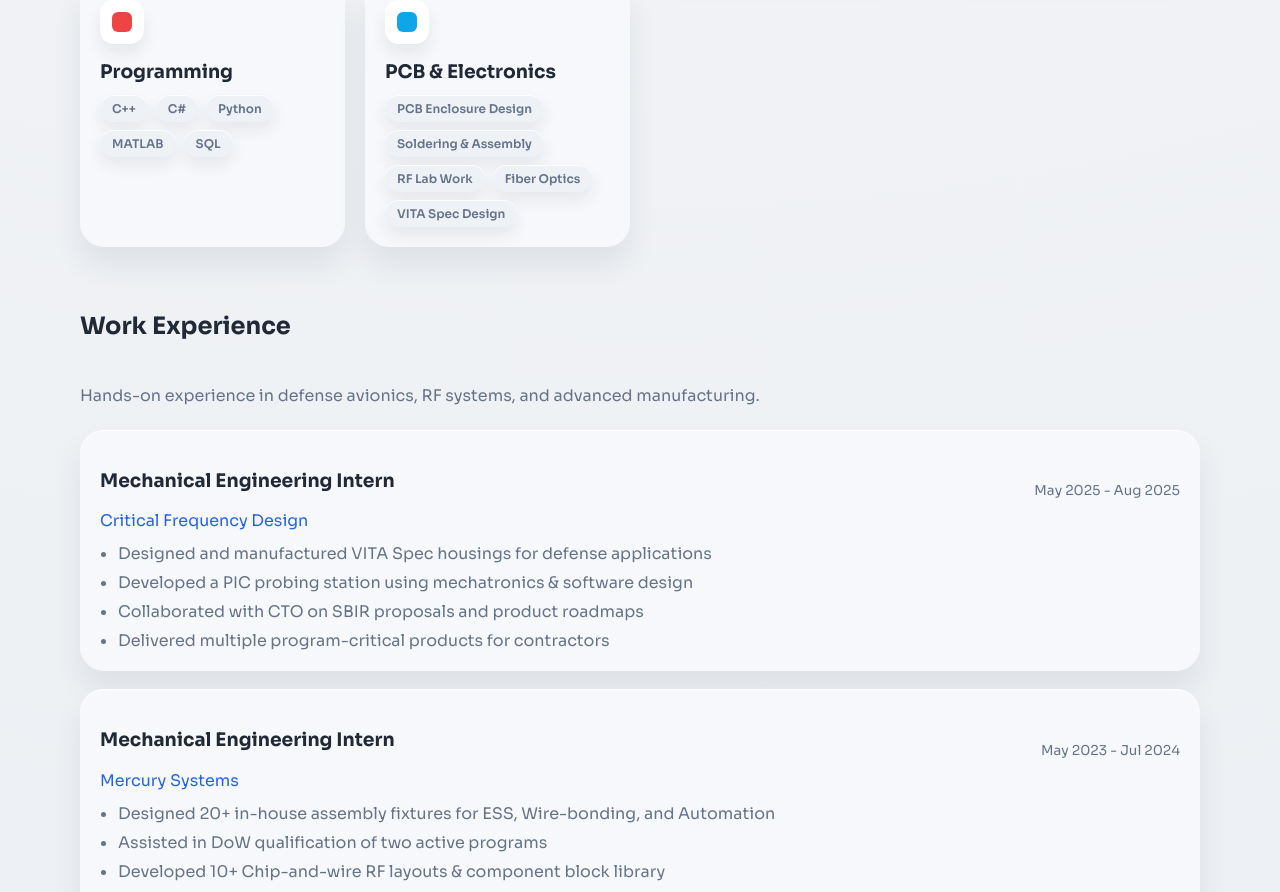
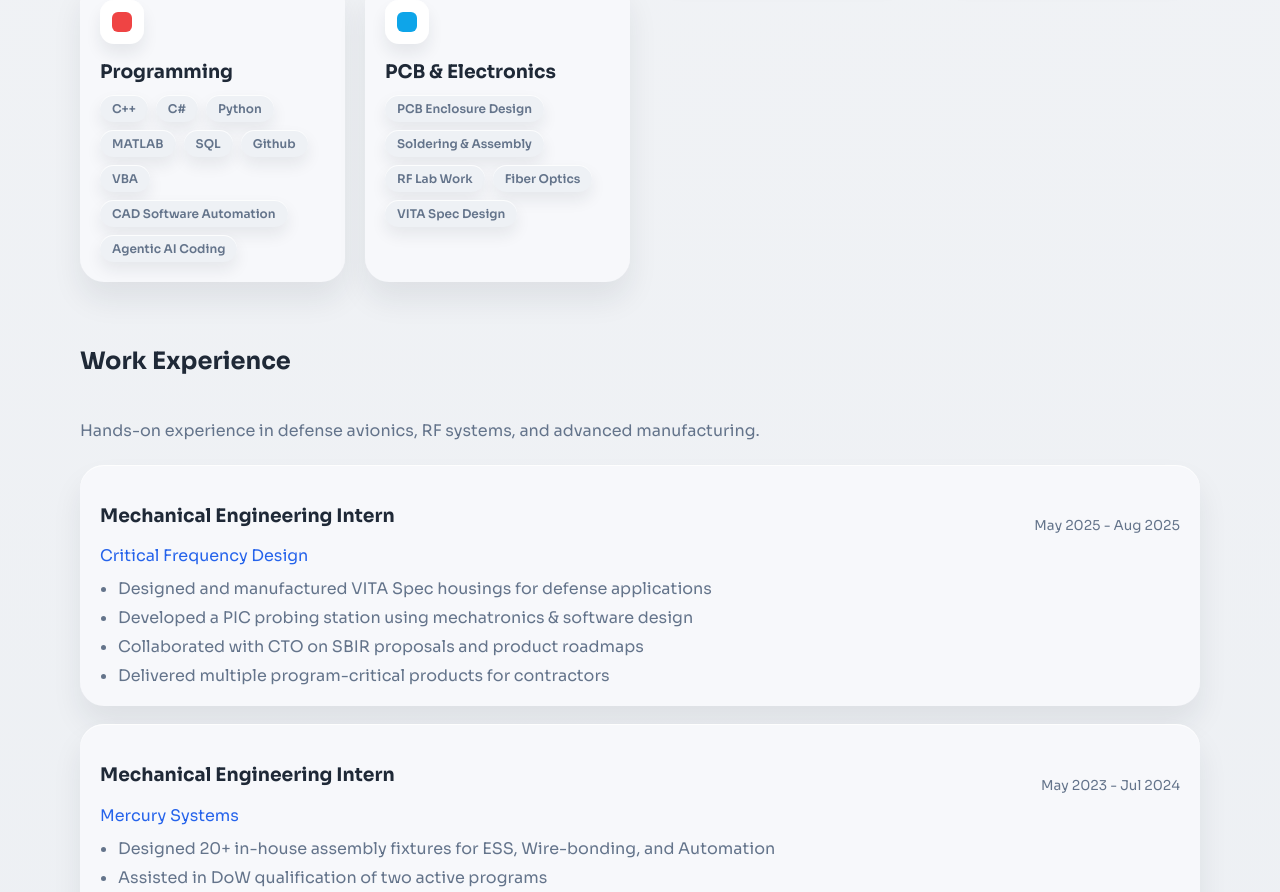
Before and after one commit to TararaDotJoshua/TararaDotJoshua.github.io, a React (Vite) app: page / in a window 1280 px wide. Shown: the part 2060-2952 px from the top of the page. Built offline with nearby package versions, Linux system fonts and the light colour scheme.

Commit message:
Update App.jsx

```diff
--- a/src/App.jsx
+++ b/src/App.jsx
@@ -54,7 +54,17 @@ const skills = [
   {
     title: 'Programming',
     icon: 'code',
-    items: ['C++', 'C#', 'Python', 'MATLAB', 'SQL'],
+    items: [
+      'C++',
+      'C#',
+      'Python',
+      'MATLAB',
+      'SQL',
+      'Github',
+      'VBA',
+      'CAD Software Automation',
+      'Agentic AI Coding',
+    ],
   },
   {
     title: 'PCB & Electronics',
```
